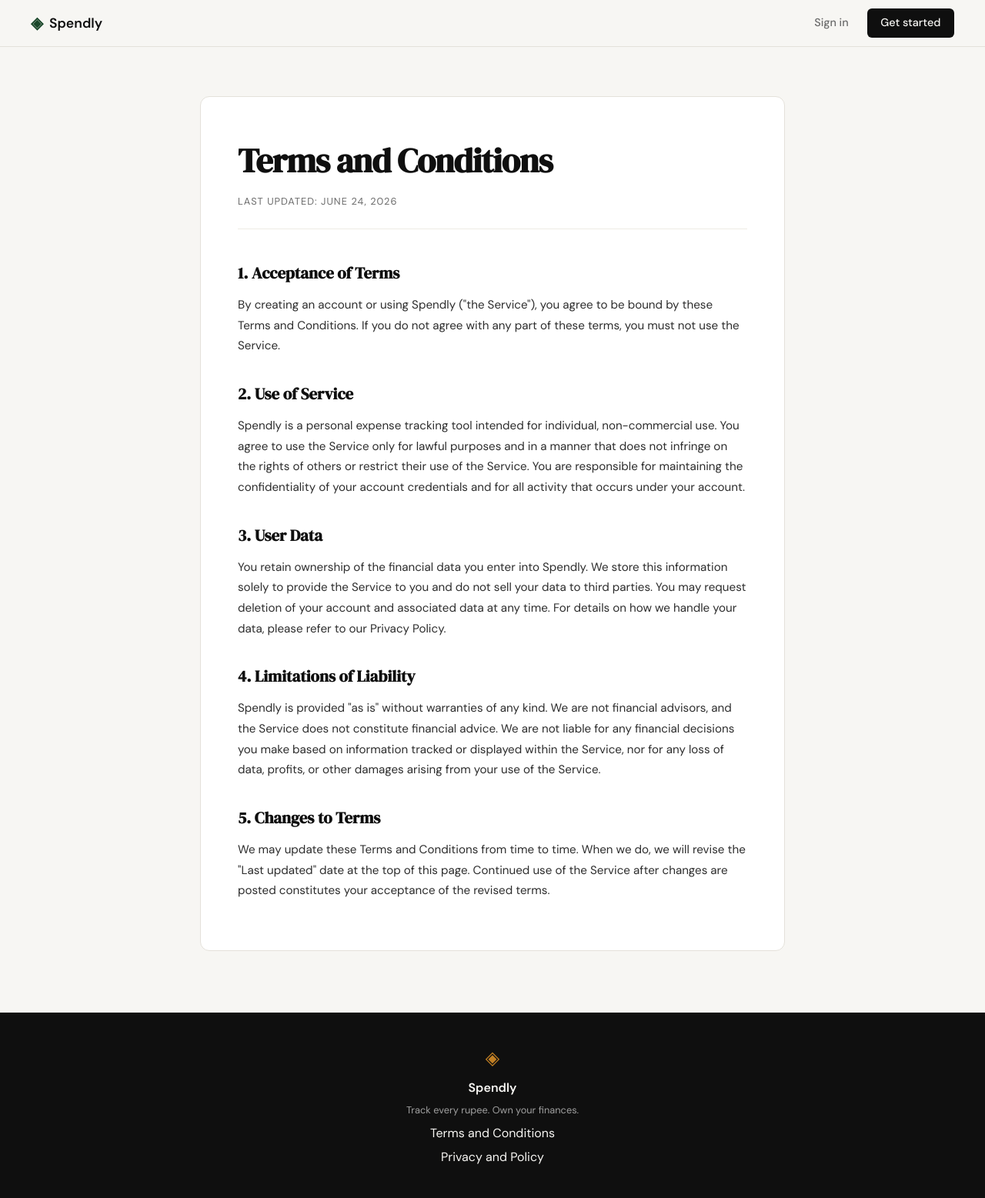
After one commit to harishchaudhary5116/spendly, a Flask app: page /terms in a window 1280 px wide. The commit adds this page. Shown: the whole page at 77% size. Run offline with Flask 3, Linux system fonts and the light colour scheme.

Commit message:
add terms and conditions page

```diff
--- a/app.py
+++ b/app.py
@@ -20,6 +20,11 @@ def register():
 @app.route("/login")
 def login():
     return render_template("login.html")
+
+
+@app.route("/terms")
+def terms():
+    return render_template("terms.html")
 
 
 # ------------------------------------------------------------------ #
--- a/static/css/style.css
+++ b/static/css/style.css
@@ -478,6 +478,63 @@ a { color: inherit; text-decoration: none; }
 .auth-switch a:hover { text-decoration: underline; }
 
 /* ------------------------------------------------------------------ */
+/* Legal pages (terms, privacy)                                        */
+/* ------------------------------------------------------------------ */
+
+.legal-page {
+    padding: 4rem 2rem 5rem;
+}
+
+.legal-inner {
+    max-width: 760px;
+    margin: 0 auto;
+    background: var(--paper-card);
+    border: 1px solid var(--border);
+    border-radius: var(--radius-md);
+    padding: 3rem 3rem 3.5rem;
+}
+
+.legal-title {
+    font-family: var(--font-display);
+    font-size: clamp(2rem, 4vw, 2.75rem);
+    color: var(--ink);
+    letter-spacing: -0.02em;
+    margin-bottom: 0.5rem;
+}
+
+.legal-updated {
+    font-size: 0.8rem;
+    color: var(--ink-muted);
+    text-transform: uppercase;
+    letter-spacing: 0.08em;
+    margin-bottom: 2.5rem;
+    padding-bottom: 1.5rem;
+    border-bottom: 1px solid var(--border-soft);
+}
+
+.legal-heading {
+    font-family: var(--font-display);
+    font-size: 1.3rem;
+    color: var(--ink);
+    margin-top: 2rem;
+    margin-bottom: 0.75rem;
+}
+
+.legal-heading:first-of-type { margin-top: 0; }
+
+.legal-body {
+    font-size: 0.95rem;
+    color: var(--ink-soft);
+    line-height: 1.75;
+    margin-bottom: 0.5rem;
+}
+
+@media (max-width: 600px) {
+    .legal-page { padding: 2.5rem 1rem 3rem; }
+    .legal-inner { padding: 2rem 1.5rem; }
+}
+
+/* ------------------------------------------------------------------ */
 /* Footer                                                              */
 /* ------------------------------------------------------------------ */
 
--- a/templates/base.html
+++ b/templates/base.html
@@ -34,7 +34,7 @@
             <span class="brand-icon">◈</span>
             <span class="footer-name">Spendly</span>
             <p class="footer-copy">Track every rupee. Own your finances.</p>
-            <a href="#">Terms and Conditions</a>
+            <a href="{{ url_for('terms') }}">Terms and Conditions</a>
             <a href="#">Privacy and Policy</a>
         </div>
     </footer>
--- /dev/null
+++ b/templates/terms.html
@@ -0,0 +1,57 @@
+{% extends "base.html" %}
+
+{% block title %}Terms and Conditions — Spendly{% endblock %}
+
+{% block content %}
+
+<section class="legal-page">
+    <div class="legal-inner">
+        <h1 class="legal-title">Terms and Conditions</h1>
+        <p class="legal-updated">Last updated: June 24, 2026</p>
+
+        <h2 class="legal-heading">1. Acceptance of Terms</h2>
+        <p class="legal-body">
+            By creating an account or using Spendly ("the Service"), you agree to be
+            bound by these Terms and Conditions. If you do not agree with any part of
+            these terms, you must not use the Service.
+        </p>
+
+        <h2 class="legal-heading">2. Use of Service</h2>
+        <p class="legal-body">
+            Spendly is a personal expense tracking tool intended for individual,
+            non-commercial use. You agree to use the Service only for lawful purposes
+            and in a manner that does not infringe on the rights of others or restrict
+            their use of the Service. You are responsible for maintaining the
+            confidentiality of your account credentials and for all activity that
+            occurs under your account.
+        </p>
+
+        <h2 class="legal-heading">3. User Data</h2>
+        <p class="legal-body">
+            You retain ownership of the financial data you enter into Spendly. We
+            store this information solely to provide the Service to you and do not
+            sell your data to third parties. You may request deletion of your account
+            and associated data at any time. For details on how we handle your data,
+            please refer to our Privacy Policy.
+        </p>
+
+        <h2 class="legal-heading">4. Limitations of Liability</h2>
+        <p class="legal-body">
+            Spendly is provided "as is" without warranties of any kind. We are not
+            financial advisors, and the Service does not constitute financial advice.
+            We are not liable for any financial decisions you make based on
+            information tracked or displayed within the Service, nor for any loss of
+            data, profits, or other damages arising from your use of the Service.
+        </p>
+
+        <h2 class="legal-heading">5. Changes to Terms</h2>
+        <p class="legal-body">
+            We may update these Terms and Conditions from time to time. When we do,
+            we will revise the "Last updated" date at the top of this page. Continued
+            use of the Service after changes are posted constitutes your acceptance
+            of the revised terms.
+        </p>
+    </div>
+</section>
+
+{% endblock %}
```
